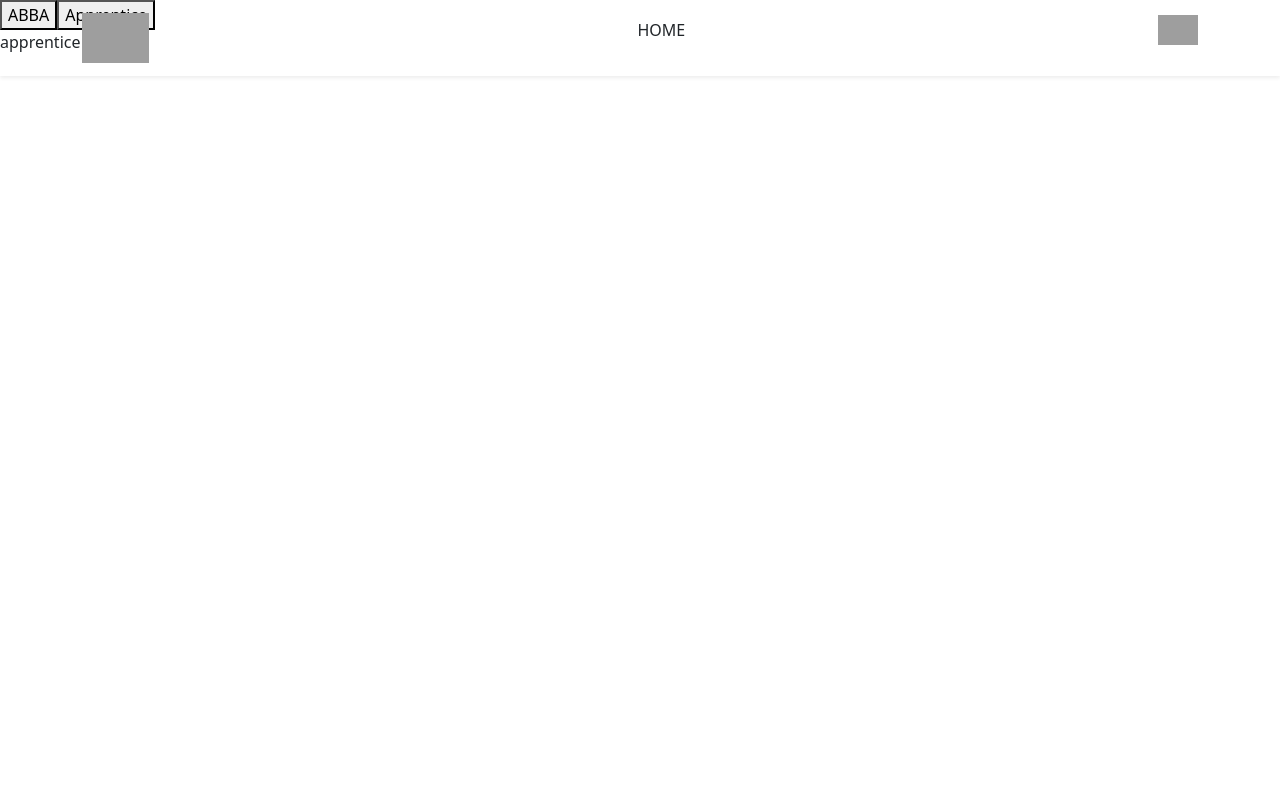
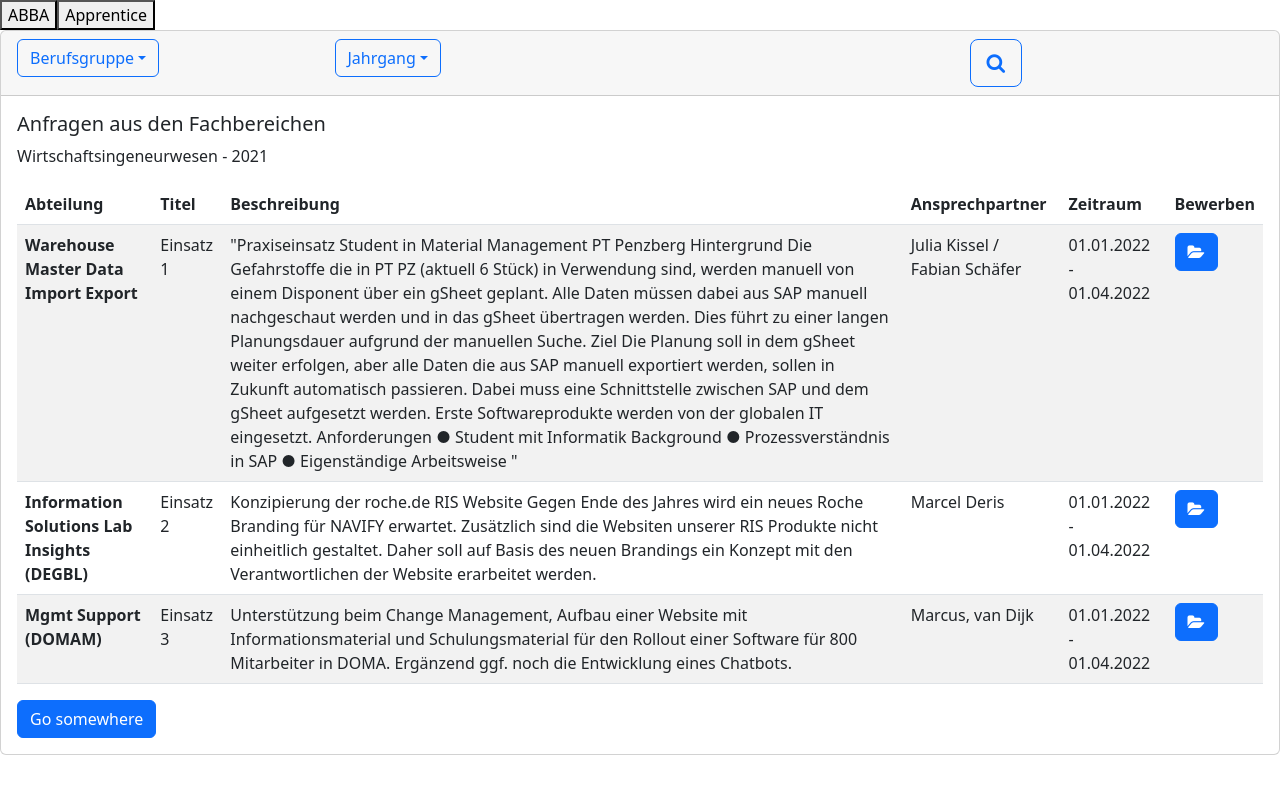
Before and after one commit to kngkiro/ng-training, an Angular app: page /apprentice in a window 1280 px wide. Shown: the top 794 px of the page. Built offline with nearby package versions, Linux system fonts and the light colour scheme; grey boxes are pictures that could not be loaded.

Commit message:
3 files modified

```diff
--- a/src/app/abba/abba.component.html
+++ b/src/app/abba/abba.component.html
@@ -1,8 +1,12 @@
 <!-- Load icon library -->
 <link rel="stylesheet" href="https://cdnjs.cloudflare.com/ajax/libs/font-awesome/4.7.0/css/font-awesome.min.css">
 
+
+<div class="card">
+  <div class="card-header">
+
     <div class="row">
-  <div class="col">
+      <div class="col-3">
         <div ngbDropdown class="d-inline-block">
           <button type="button" class="btn btn-outline-primary" id="dropdownBasic1" ngbDropdownToggle>Berufsgruppe</button>
           <div ngbDropdownMenu aria-labelledby="dropdownBasic1">
@@ -12,17 +16,59 @@
             <button ngbDropdownItem>BWL</button>
           </div>
         </div>
+      </div>
+      <div class="col-6">
         <div ngbDropdown class="d-inline-block">
           <button type="button" class="btn btn-outline-primary" id="dropdownBasic1" ngbDropdownToggle>Jahrgang</button>
           <div ngbDropdownMenu aria-labelledby="dropdownBasic1">
-        <button ngbDropdownItem>Angewande Informatik</button>
-        <button ngbDropdownItem>Wirtschaftsinformatik</button>
-        <button ngbDropdownItem>Wirtschaftsingeneurswesen</button>
-        <button ngbDropdownItem>BWL</button>
+            <button ngbDropdownItem>2022</button>
+            <button ngbDropdownItem>2021</button>
+            <button ngbDropdownItem>2020</button>
+            <button ngbDropdownItem>2019</button>
           </div>
         </div>
       </div>
-  <div class="col">
+      <div class="col-3">
         <button class="btn btn-lg btn-outline-primary"><i class="fa fa-search"></i></button>
       </div>
     </div>
+
+  </div>
+  <div class="card-body">
+    <h5 class="card-title">Special title treatment</h5>
+    <p class="card-text">With supporting text below as a natural lead-in to additional content.</p>
+
+    <table class="table table-striped">
+      <thead>
+        <tr>
+          <th scope="col">#</th>
+          <th scope="col">First</th>
+          <th scope="col">Last</th>
+          <th scope="col">Handle</th>
+        </tr>
+      </thead>
+      <tbody>
+        <tr>
+          <th scope="row">1</th>
+          <td>Mark</td>
+          <td>Otto</td>
+          <td>@mdo</td>
+        </tr>
+        <tr>
+          <th scope="row">2</th>
+          <td>Jacob</td>
+          <td>Thornton</td>
+          <td>@fat</td>
+        </tr>
+        <tr>
+          <th scope="row">3</th>
+          <td>Larry</td>
+          <td>the Bird</td>
+          <td>@twitter</td>
+        </tr>
+      </tbody>
+    </table>
+
+    <a href="#" class="btn btn-primary">Go somewhere</a>
+  </div>
+</div>
--- a/src/app/app.component.html
+++ b/src/app/app.component.html
@@ -21,7 +21,7 @@
 
 <router-outlet></router-outlet>
 
-<!-- Navbar -->
+<!-- Navbar
 <nav class="navbar navbar-light fixed-top shadow-sm">
   <div class="container">
       <a class="navbar-brand hover-zoom mr-0" href="#">
@@ -36,3 +36,4 @@
     </p>
   </div>
 </nav>
+-->
--- a/src/app/apprentice/apprentice.component.html
+++ b/src/app/apprentice/apprentice.component.html
@@ -1,3 +1,93 @@
-<p>
-apprentice works!
-</p>
+<!-- Load icon library -->
+<link rel="stylesheet" href="https://cdnjs.cloudflare.com/ajax/libs/font-awesome/4.7.0/css/font-awesome.min.css">
+
+
+<div class="card">
+  <div class="card-header">
+
+    <div class="row">
+      <div class="col-3">
+        <div ngbDropdown class="d-inline-block">
+          <button type="button" class="btn btn-outline-primary" id="dropdownBasic1" ngbDropdownToggle>Berufsgruppe</button>
+          <div ngbDropdownMenu aria-labelledby="dropdownBasic1">
+            <button ngbDropdownItem>Angewande Informatik</button>
+            <button ngbDropdownItem>Wirtschaftsinformatik</button>
+            <button ngbDropdownItem>Wirtschaftsingeneurswesen</button>
+            <button ngbDropdownItem>BWL</button>
+          </div>
+        </div>
+      </div>
+      <div class="col-6">
+        <div ngbDropdown class="d-inline-block">
+          <button type="button" class="btn btn-outline-primary" id="dropdownBasic1" ngbDropdownToggle>Jahrgang</button>
+          <div ngbDropdownMenu aria-labelledby="dropdownBasic1">
+            <button ngbDropdownItem>2022</button>
+            <button ngbDropdownItem>2021</button>
+            <button ngbDropdownItem>2020</button>
+            <button ngbDropdownItem>2019</button>
+          </div>
+        </div>
+      </div>
+      <div class="col-3">
+        <button class="btn btn-lg btn-outline-primary"><i class="fa fa-search"></i></button>
+      </div>
+    </div>
+
+  </div>
+  <div class="card-body">
+    <h5 class="card-title">Anfragen aus den Fachbereichen</h5>
+    <p class="card-text">Wirtschaftsingeneurwesen - 2021</p>
+
+    <table class="table table-striped">
+      <thead>
+        <tr>
+          <th scope="col">Abteilung</th>
+          <th scope="col">Titel</th>
+          <th scope="col">Beschreibung</th>
+          <th scope="col">Ansprechpartner</th>
+          <th scope="col">Zeitraum</th>
+          <th scope="col">Bewerben</th>
+        </tr>
+      </thead>
+      <tbody>
+        <tr>
+          <th scope="row">Warehouse Master Data  Import Export</th>
+          <td>Einsatz 1</td>
+          <td>"Praxiseinsatz Student in Material Management PT Penzberg
+            Hintergrund
+            Die Gefahrstoffe die in PT PZ (aktuell 6 Stück) in Verwendung sind, werden manuell von einem Disponent über ein gSheet geplant. Alle Daten müssen dabei aus SAP manuell nachgeschaut werden und in das gSheet übertragen werden. Dies führt zu einer langen Planungsdauer aufgrund der manuellen Suche.
+            Ziel
+            Die Planung soll in dem gSheet weiter erfolgen, aber alle Daten die aus SAP manuell exportiert werden, sollen in Zukunft automatisch passieren. Dabei muss eine Schnittstelle zwischen SAP und dem gSheet aufgesetzt werden.
+            Erste Softwareprodukte werden von der globalen IT eingesetzt.
+            Anforderungen
+            ● Student mit Informatik Background
+            ● Prozessverständnis in SAP
+            ● Eigenständige Arbeitsweise
+            "</td>
+          <td>Julia Kissel / Fabian Schäfer</td>
+          <td>01.01.2022 - 01.04.2022</td>
+          <td><button type="button" class="btn btn-primary"><i class="fa fa-folder-open"></i></button></td>
+        </tr>
+        <tr>
+          <th scope="row">Information Solutions Lab Insights (DEGBL)</th>
+          <td>Einsatz 2</td>
+          <td>Konzipierung der roche.de RIS Website
+            Gegen Ende des Jahres wird ein neues Roche Branding für NAVIFY erwartet. Zusätzlich sind die Websiten unserer RIS Produkte nicht einheitlich gestaltet. Daher soll auf Basis des neuen Brandings ein Konzept mit den Verantwortlichen der Website erarbeitet werden.</td>
+          <td>Marcel Deris</td>
+          <td>01.01.2022 - 01.04.2022</td>
+          <td><button type="button" class="btn btn-primary"><i class="fa fa-folder-open"></i></button></td>
+        </tr>
+        <tr>
+          <th scope="row">Mgmt Support (DOMAM)</th>
+          <td>Einsatz 3</td>
+          <td>Unterstützung beim Change Management, Aufbau einer Website mit Informationsmaterial und Schulungsmaterial für den Rollout einer Software für 800 Mitarbeiter in DOMA. Ergänzend ggf. noch die Entwicklung eines Chatbots. </td>
+          <td>Marcus, van Dijk</td>
+          <td>01.01.2022 - 01.04.2022</td>
+          <td><button type="button" class="btn btn-primary"><i class="fa fa-folder-open"></i></button></td>
+        </tr>
+      </tbody>
+    </table>
+
+    <a href="#" class="btn btn-primary">Go somewhere</a>
+  </div>
+</div>
```
Lines whose indentation alone changed are shown as unchanged.
